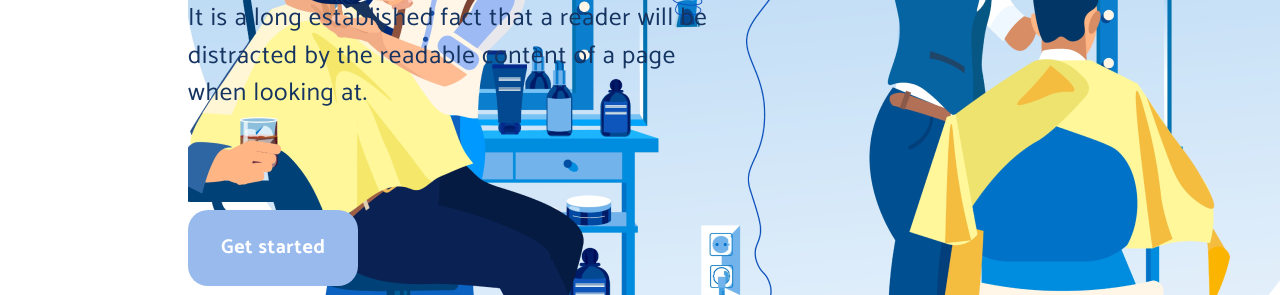
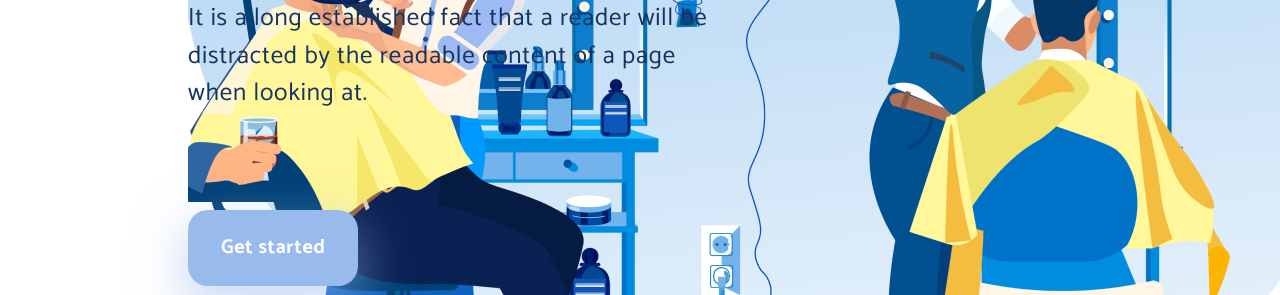
Before and after one commit to vitalii-podobiedov/dev-barber, a plain HTML site: page index.html in a window 1280 px wide. Shown: the part 505-800 px from the top of the page. Drawn offline with Linux system fonts and the light colour scheme.

Commit message:
fixed btn

```diff
--- a/assets/css/style.css
+++ b/assets/css/style.css
@@ -96,6 +96,9 @@ button:hover {
     line-height: 150.6%; /* 30.12px */
     letter-spacing: 0.6px;
 	cursor: pointer;
+	position: relative;
+	z-index: 1;
+	box-shadow: 0px 20px 50px 5px rgba(153,186,237,0.5);
 }
 
 /* section first-screen */
```
Also changed, not shown: index.html (+1 -1 lines).
